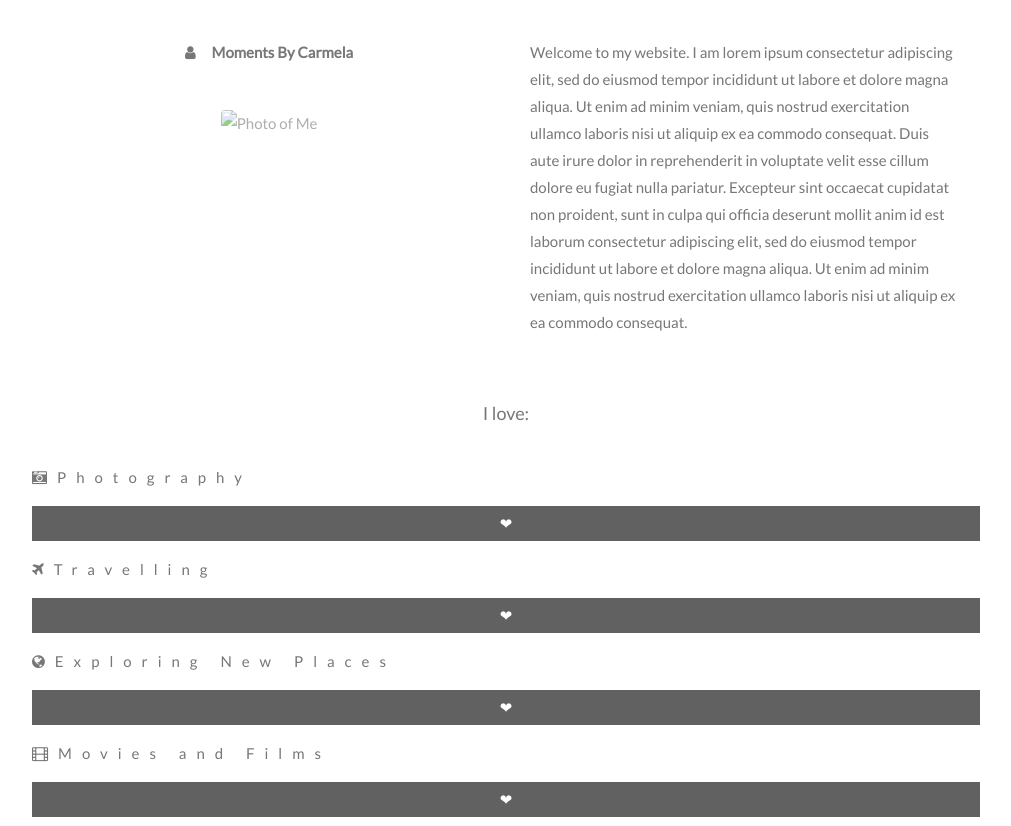
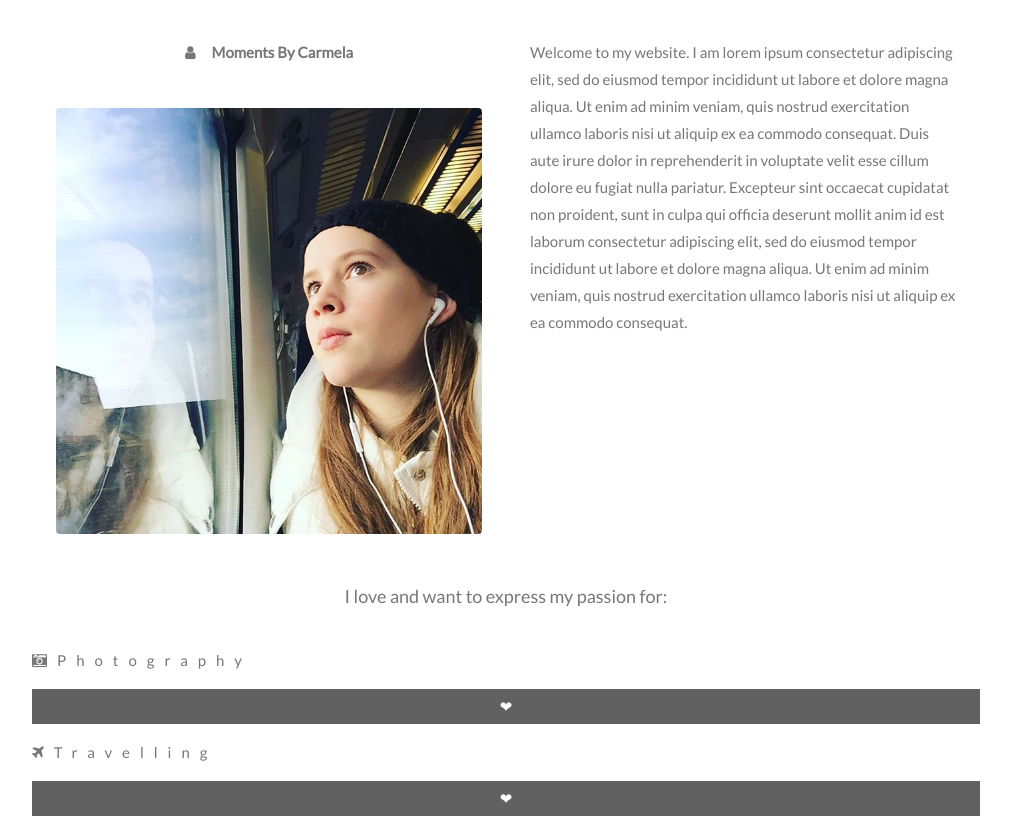
Before and after one commit to momentsbycarmela/momentsbycarmela.github.io, a plain HTML site: page index.html in a window 1280 px wide. Shown: the part 739-1565 px from the top of the page, without its empty margins (134-1145 px from the left). Drawn offline with nearby package versions, Linux system fonts and the light colour scheme.

Commit message:
photos and .ico

```diff
--- a/index.html
+++ b/index.html
@@ -1,11 +1,19 @@
 <!DOCTYPE html>
 <html>
-<title>MY PORTFOLIO</title>
+
+<head>
+
+<title>MOMENTS BY CARMELA</title>
+<link rel="shortcut icon" type="image/x-icon" href="images/favicon.ico" />
+
 <meta charset="UTF-8">
 <meta name="viewport" content="width=device-width, initial-scale=1">
 <link rel="stylesheet" href="https://www.w3schools.com/w3css/4/w3.css">
 <link rel="stylesheet" href="https://fonts.googleapis.com/css?family=Lato">
 <link rel="stylesheet" href="https://cdnjs.cloudflare.com/ajax/libs/font-awesome/4.7.0/css/font-awesome.min.css">
+
+</head>
+
 <style>
 body,h1,h2,h3,h4,h5,h6 {font-family: "Lato", sans-serif;}
 body, html {
@@ -94,7 +102,7 @@ body, html {
   <div class="w3-row">
     <div class="w3-col m6 w3-center w3-padding-large">
       <p><b><i class="fa fa-user w3-margin-right"></i>Moments By Carmela</b></p><br>
-      <img src="/w3images/avatar_hat.jpg" class="w3-round w3-image w3-opacity w3-hover-opacity-off" alt="Photo of Me" width="500" height="333">
+      <img src="images/profilepic.jpg" class="w3-round w3-image" alt="Photo of Me" width="500" height="333">
     </div>
 
     <!-- Hide this text on small devices -->
@@ -104,7 +112,7 @@ body, html {
         incididunt ut labore et dolore magna aliqua. Ut enim ad minim veniam, quis nostrud exercitation ullamco laboris nisi ut aliquip ex ea commodo consequat.</p>
     </div>
   </div>
-  <p class="w3-large w3-center w3-padding-16">I love:</p>
+  <p class="w3-large w3-center w3-padding-16">I love and want to express my passion for:</p>
   <p class="w3-wide"><i class="fa fa-camera-retro"></i>Photography</p>
   <div class="w3-light-grey">
     <div class="w3-container w3-padding-small w3-dark-grey w3-center" style="width:100%">❤︎</div>
```
Also changed, not shown: images/favicon.ico (added), images/profilepic.jpg (added).
